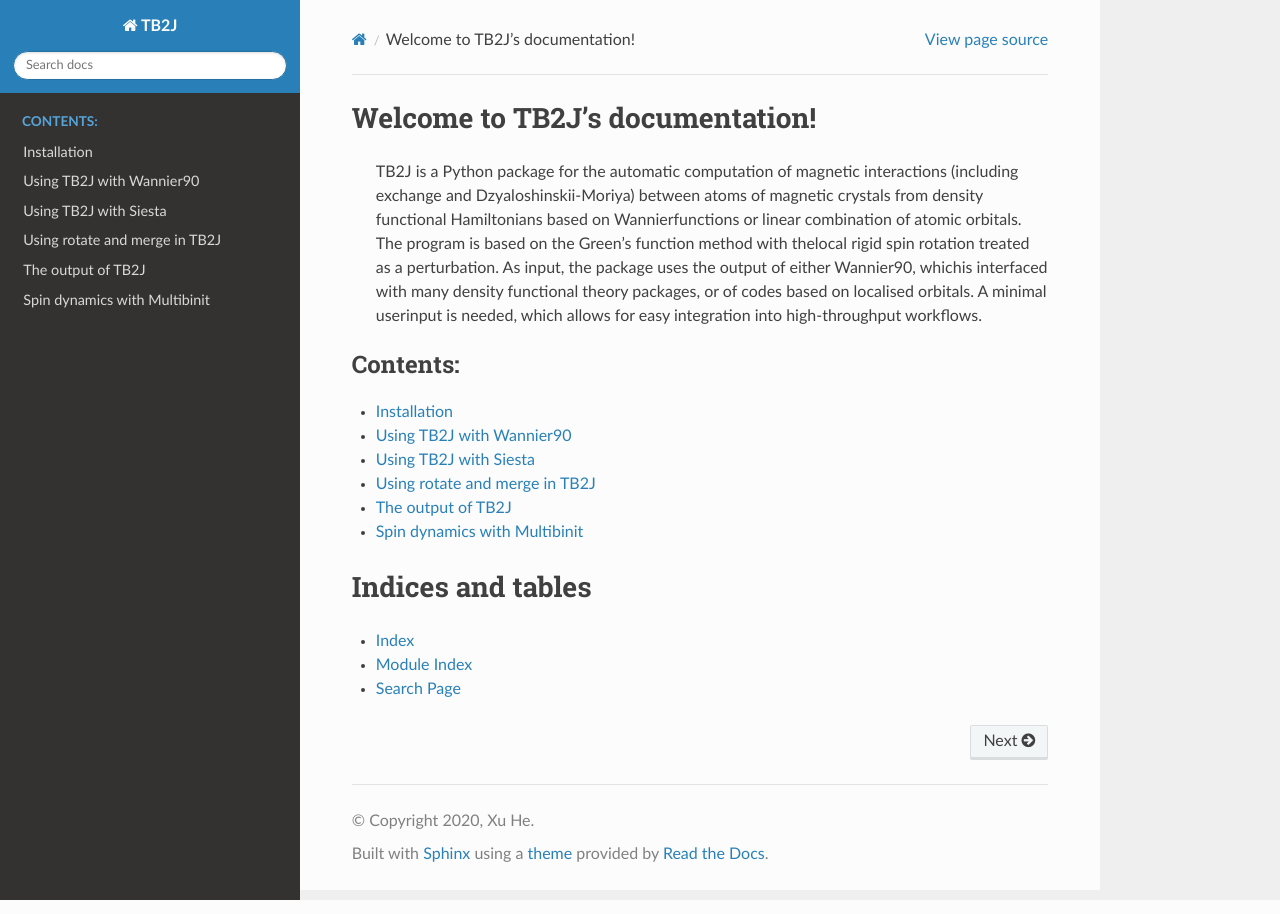
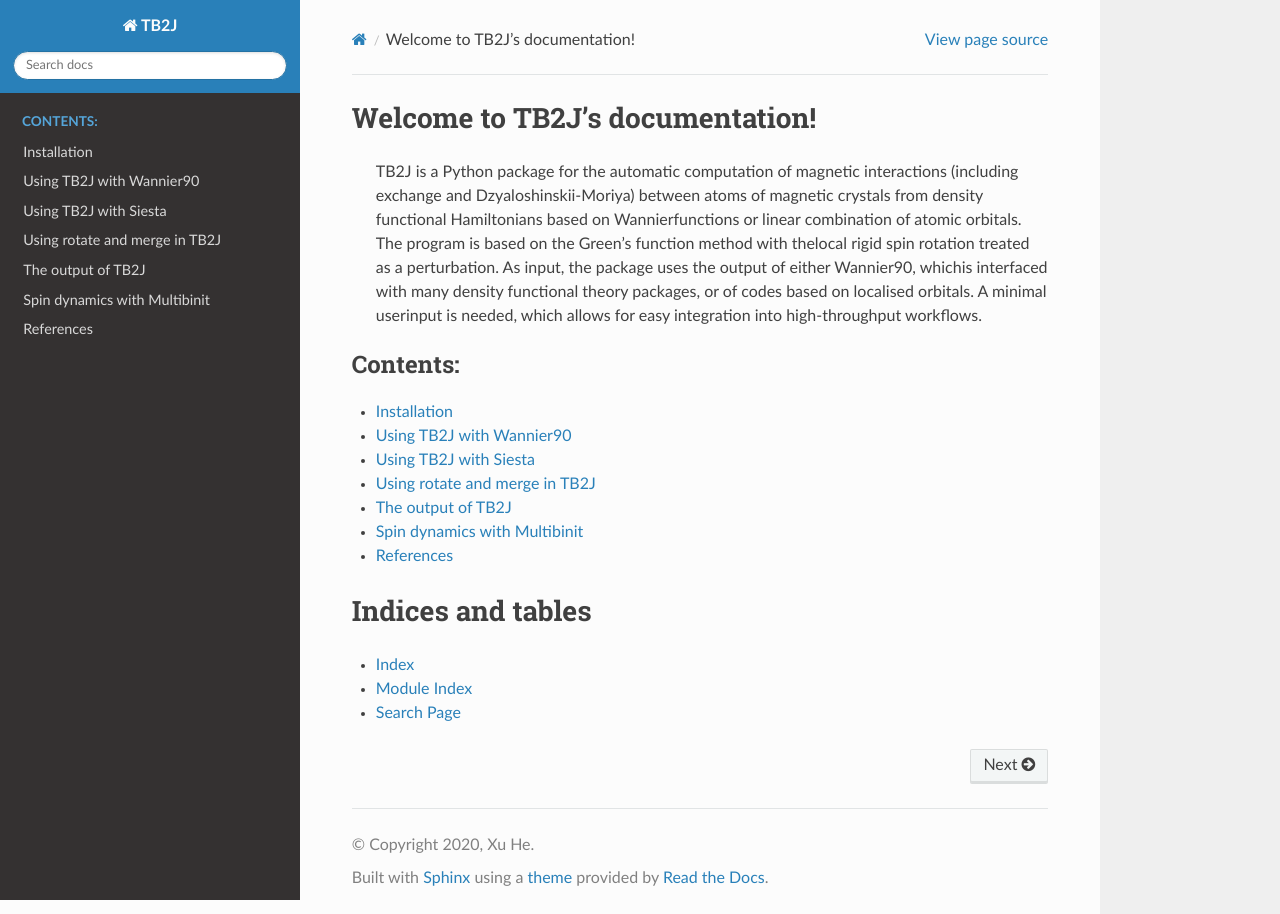
Before and after one commit to mailhexu/TB2J, a Sphinx documentation site: the page built from docs/index.rst, in a window 1280 px wide. Built offline with Sphinx 7.4.7 and the Read the Docs theme 2.0.0, drawn with Linux system fonts in a browser that asks for light colours.

Commit message:
more doc files

```diff
--- a/docs/index.rst
+++ b/docs/index.rst
@@ -18,6 +18,7 @@ Welcome to TB2J's documentation!
    src/rotate_and_merge.md
    src/output.md
    src/multibinit.md
+   src/references
 
 
 Indices and tables
--- /dev/null
+++ b/docs/src/references.md
@@ -0,0 +1 @@
+# References
```
